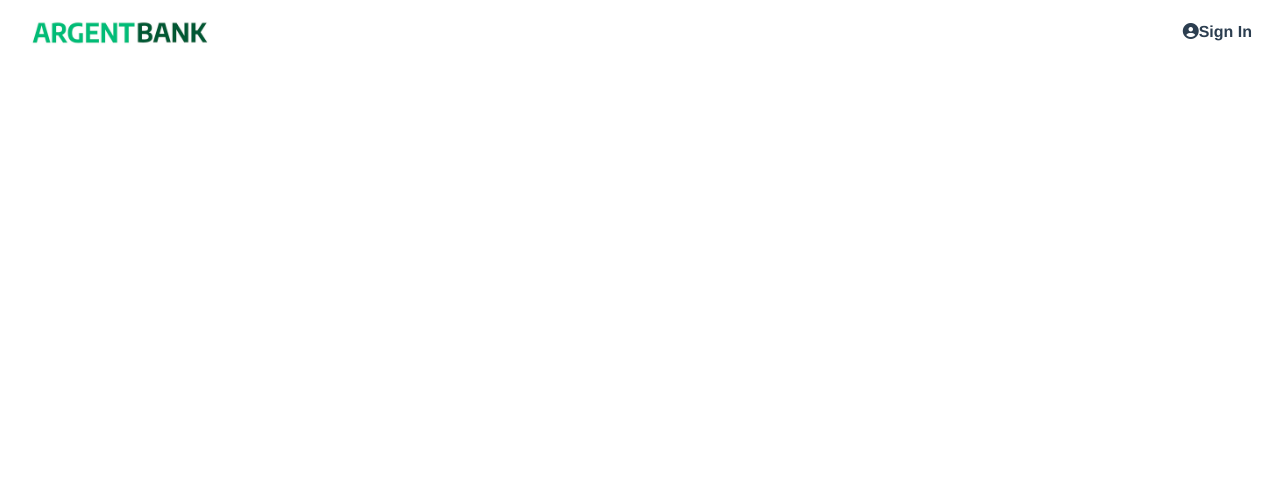
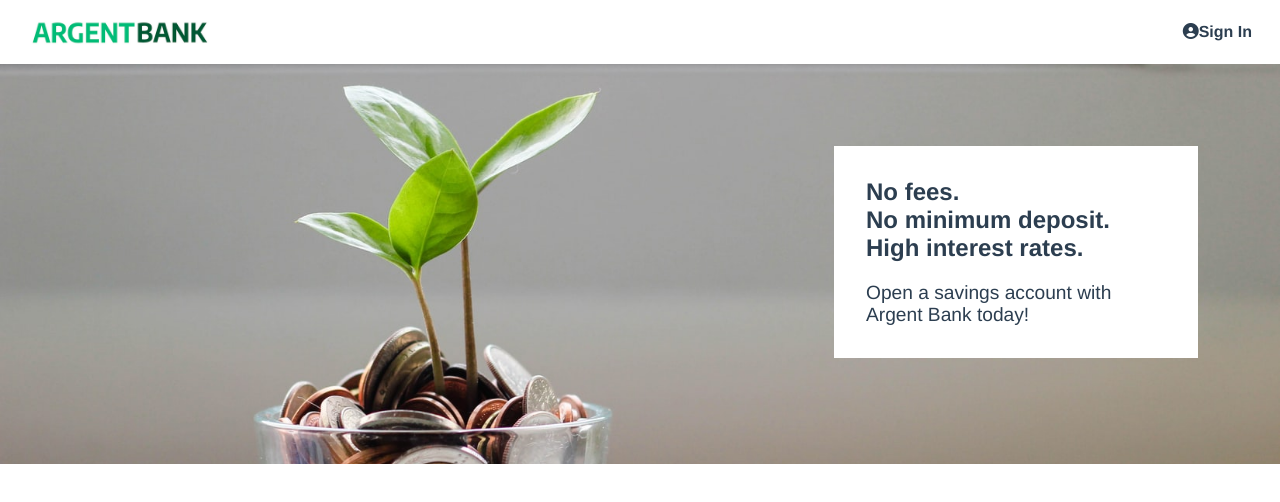
Before and after one commit to danielgonzalez0/P13-OC-20230523-ArgentBank, a React (Create React App) app: page / in a window 1280 px wide. Shown: the top 502 px of the page. Built offline with nearby package versions, Linux system fonts and the light colour scheme.

Commit message:
feat: create header component for homepage

```diff
--- /dev/null
+++ b/src/components/header/Header.jsx
@@ -0,0 +1,21 @@
+import React from 'react';
+
+/**
+ * React component given the html structure of the header
+ * @returns {React.ReactElement} Header
+ */
+const Header = () => {
+    return (
+      <div className="hero">
+        <section className="hero-content">
+          <h2 className="sr-only">Promoted Content</h2>
+          <p className="subtitle">No fees.</p>
+          <p className="subtitle">No minimum deposit.</p>
+          <p className="subtitle">High interest rates.</p>
+          <p className="text">Open a savings account with Argent Bank today!</p>
+        </section>
+      </div>
+    );
+};
+
+export default Header;
--- /dev/null
+++ b/src/components/header/_header.scss
@@ -0,0 +1,52 @@
+.hero {
+  background-image: url('./bank-tree.jpeg');
+  background-position: 0 -50px;
+  background-size: cover;
+  background-repeat: no-repeat;
+  height: 300px;
+  position: relative;
+}
+
+.hero-content {
+  position: relative;
+  top: 2rem;
+  width: 200px;
+  background: white;
+  padding: 2rem;
+  text-align: left;
+  margin: 0 auto;
+}
+
+.hero-content .subtitle {
+  font-weight: bold;
+  font-size: 1rem;
+  margin: 0;
+}
+
+.hero-content .text {
+  margin-bottom: 0;
+  font-size: 0.9rem;
+}
+
+@media (min-width: 920px) {
+  .hero {
+    height: 400px;
+    background-position: 0% 33%;
+  }
+
+  .hero-content {
+    position: absolute;
+    top: 50px;
+    right: 50px;
+    width: 300px;
+    margin: 2rem;
+  }
+
+  .hero-content .subtitle {
+    font-size: 1.5rem;
+  }
+
+  .hero-content .text {
+    font-size: 1.2rem;
+  }
+}
--- a/src/pages/home/Home.jsx
+++ b/src/pages/home/Home.jsx
@@ -1,12 +1,20 @@
 import React from 'react';
 import Navigation from '../../components/navigation/Navigation';
+import Header from '../../components/header/Header';
 
 /**
  * React component given the homepage of the application
  * @returns {React.ReactElement} Home
  */
 const Home = () => {
-  return <Navigation />;
+  return (
+    <>
+      <Navigation />
+      <main>
+        <Header />
+      </main>
+    </>
+  );
 };
 
 export default Home;
--- a/src/styles/index.scss
+++ b/src/styles/index.scss
@@ -1,2 +1,3 @@
 @import './settings';
 @import '../components/navigation/navigation';
+@import '../components/header/header';
```
Also changed, not shown: src/components/header/bank-tree.jpeg (added).
